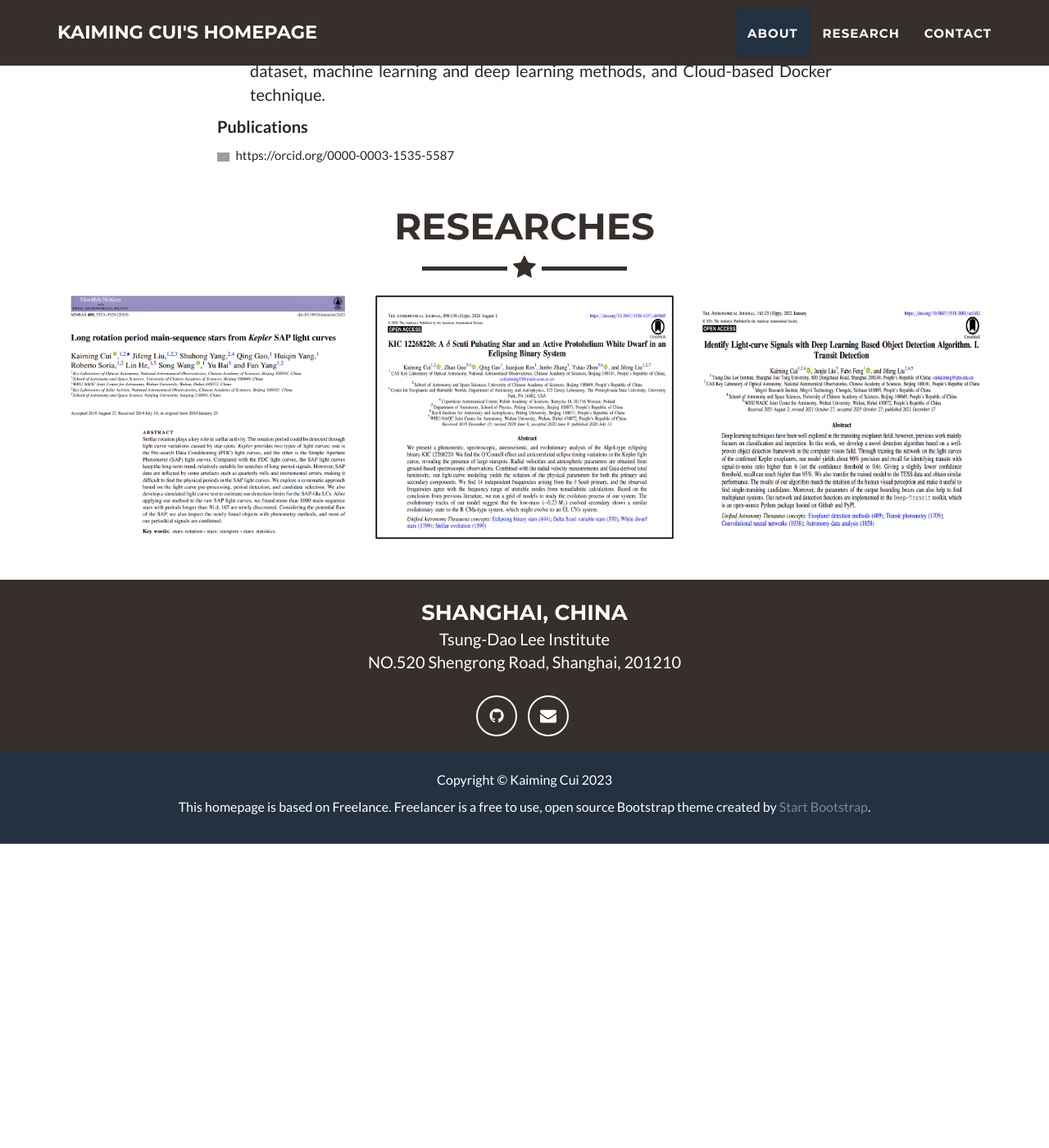
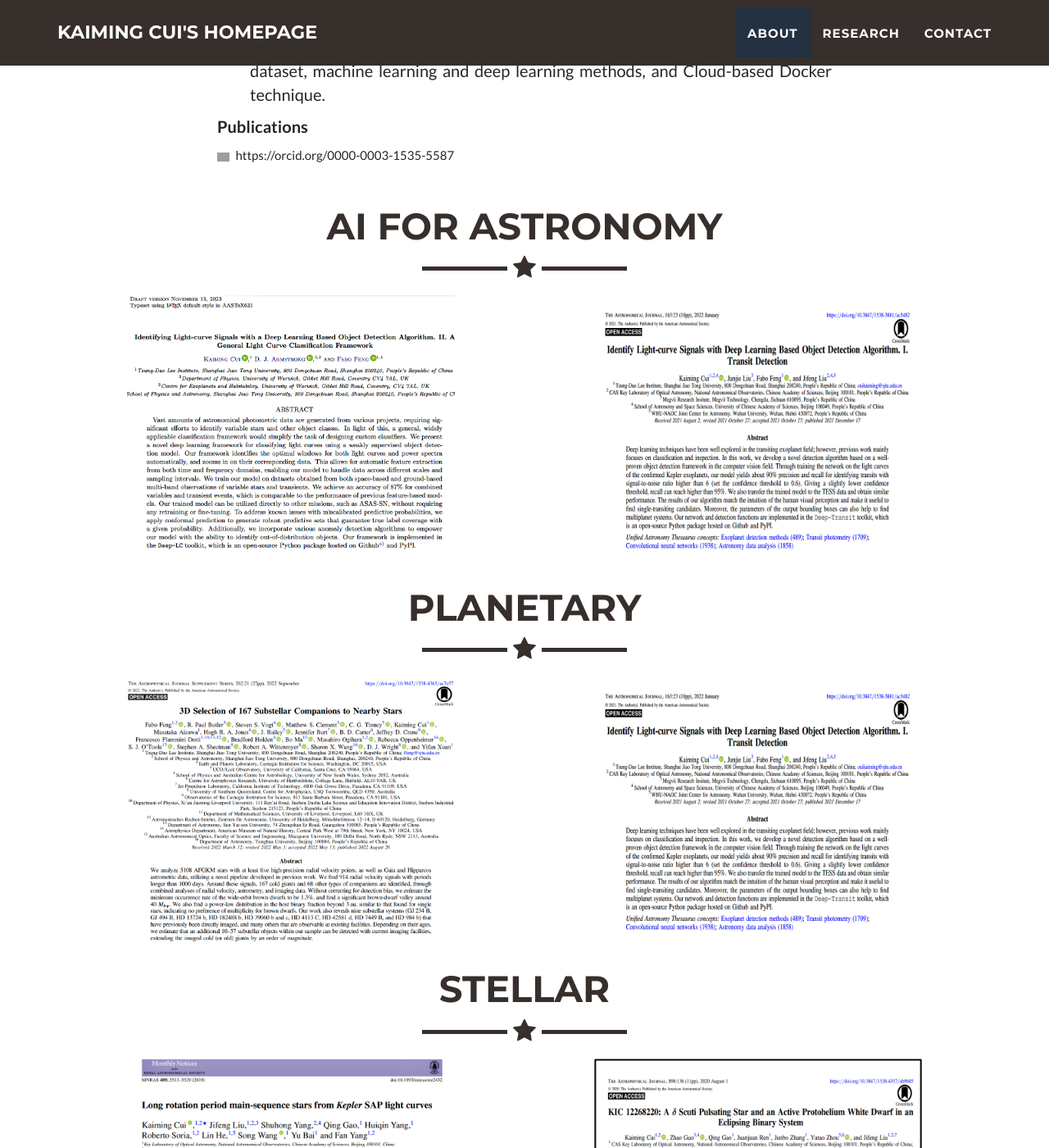
Before and after one commit to ckm3/ckm3.github.io, a Jekyll site: the page built from _posts/2014-07-18-project-1.markdown, in a window 1280 px wide and 1400 px high, scrolled down 1370 px. Shown: the whole window at 82% size. Built offline with Jekyll 4.4.1, drawn with Linux system fonts in a browser that asks for light colours; before the commit the page ends 2399 px from its top, so only the background shows below that; grey boxes are pictures that could not be loaded.

```diff
--- a/_includes/modals.html
+++ b/_includes/modals.html
@@ -36,12 +36,12 @@
                                         </strong>
                                     </li>
                                 {% endif %}
-                                {% if post.category %}
+                                <!-- {% if post.category %}
                                     <li>Service:
                                         <strong><a href="http://startbootstrap.com">{{ post.category }}</a>
                                         </strong>
                                     </li>
-                                {% endif %}
+                                {% endif %} -->
                             </ul>
                             <button type="button" class="btn btn-default" data-dismiss="modal"><i class="fa fa-times"></i> Close</button>
                         </div>
--- a/_includes/portfolio_grid.html
+++ b/_includes/portfolio_grid.html
@@ -4,12 +4,55 @@
         <div class="container portfolio-flex-grid">
             <div class="row">
                 <div class="col-lg-12 text-center">
-                    <h2>Researches</h2>
+                    <h2>AI For Astronomy</h2>
+                    <hr class="star-primary">
+                </div>
+            </div>
+            <div class="portfolio-flex-row">
+                {% for post in site.posts limit:2 offset:3  %}
+                    <div class="portfolio-flex-item portfolio-item">
+                        <a href="#portfolioModal-{{ post.modal-id }}" class="portfolio-link" data-toggle="modal">
+                            <div class="caption">
+                                <div class="caption-content">
+                                    <i class="fa fa-search-plus fa-3x"></i>
+                                </div>
+                            </div>
+                            <img src="img/portfolio/{{ post.img }}" class="img-responsive" alt="{{ post.alt }}">
+                        </a>
+                    </div>
+                {% endfor %}
+            </div>
+            <div class="row">
+                <div class="col-lg-12 text-center">
+                    <h2>Planetary</h2>
                     <hr class="star-primary">
                 </div>
             </div>
             <div class="portfolio-flex-row">
                 {% for post in site.posts %}
+                    {% if post.category == Planetary %}
+                        {% continue %}
+                    {% endif %}
+                    <div class="portfolio-flex-item portfolio-item">
+                        <a href="#portfolioModal-{{ post.modal-id }}" class="portfolio-link" data-toggle="modal">
+                            <div class="caption">
+                                <div class="caption-content">
+                                    <i class="fa fa-search-plus fa-3x"></i>
+                                </div>
+                            </div>
+                            <img src="img/portfolio/{{ post.img }}" class="img-responsive" alt="{{ post.alt }}">
+                        </a>
+                    </div>
+                {% endfor %}
+            </div>
+            <div class="row">
+                <div class="col-lg-12 text-center">
+                    <h2>Stellar</h2>
+                    <hr class="star-primary">
+                </div>
+            </div>
+            <div class="portfolio-flex-row">
+                {% for post in site.posts limit:2 offset:0  %}
                     <div class="portfolio-flex-item portfolio-item">
                         <a href="#portfolioModal-{{ post.modal-id }}" class="portfolio-link" data-toggle="modal">
                             <div class="caption">
--- a/_posts/2014-07-16-project-3.markdown
+++ b/_posts/2014-07-16-project-3.markdown
@@ -1,6 +1,7 @@
 ---
-title: Identify Light Curve Signals with Deep Learning Based Object Detection Algorithm. I. Transit Detection
+title: Transit Detection
 layout: default
+category: Planetary
 modal-id: 3
 # date: 2014-07-16
 img: deep-transit_paper_cover.png
```
Also changed, not shown: _includes/css/main.css (+4 -4 lines), _posts/2014-07-16-project-4.markdown (added, +15 -0 lines), _posts/2014-07-16-project-5.markdown (added, +15 -0 lines), img/portfolio/BD-intro.png (added), img/portfolio/BD_paper_cover.png (added), img/portfolio/deep-lc_paper_cover.png (added), img/portfolio/lc.gif (added), img/portfolio/ps.gif (added).
